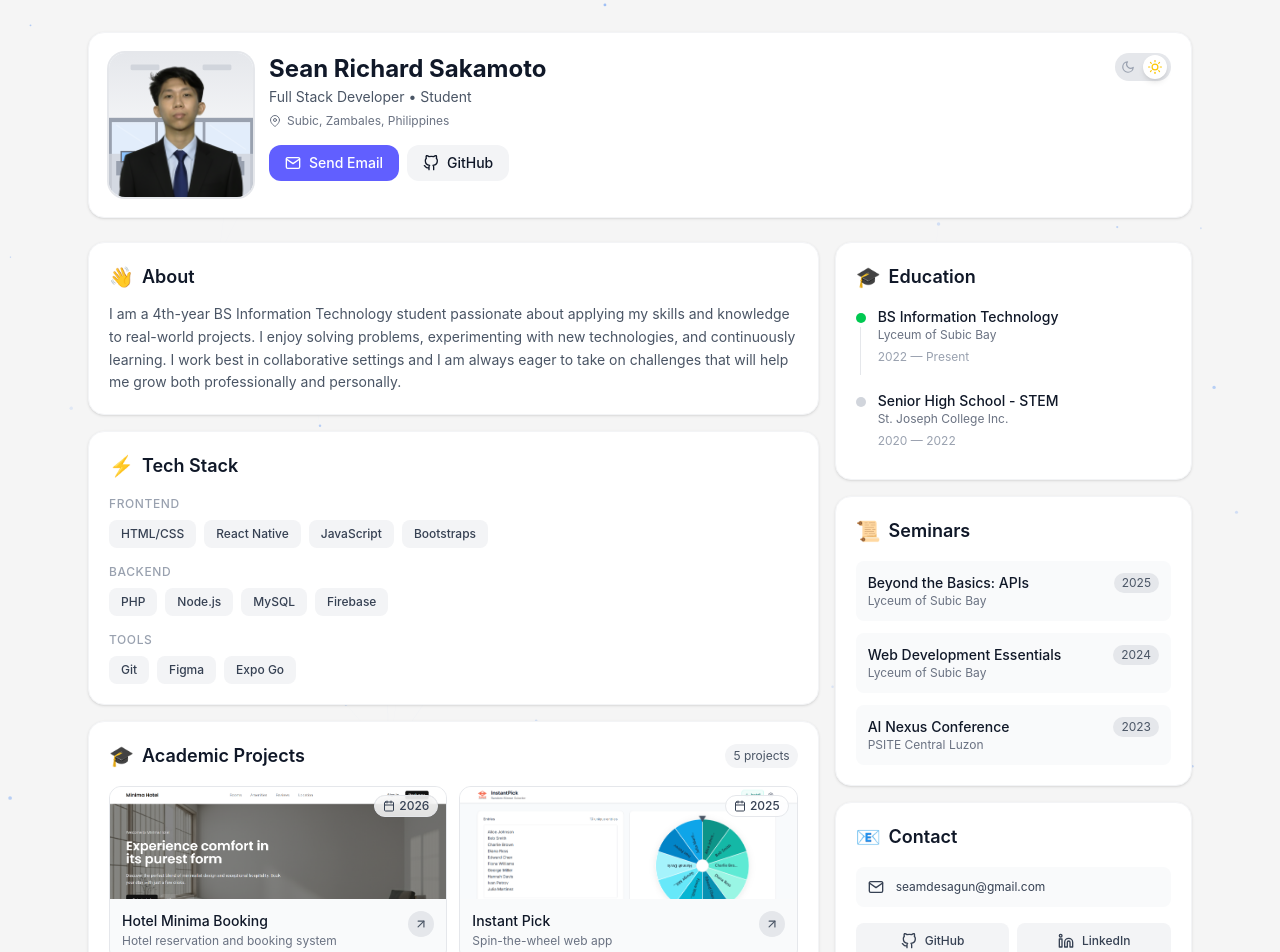
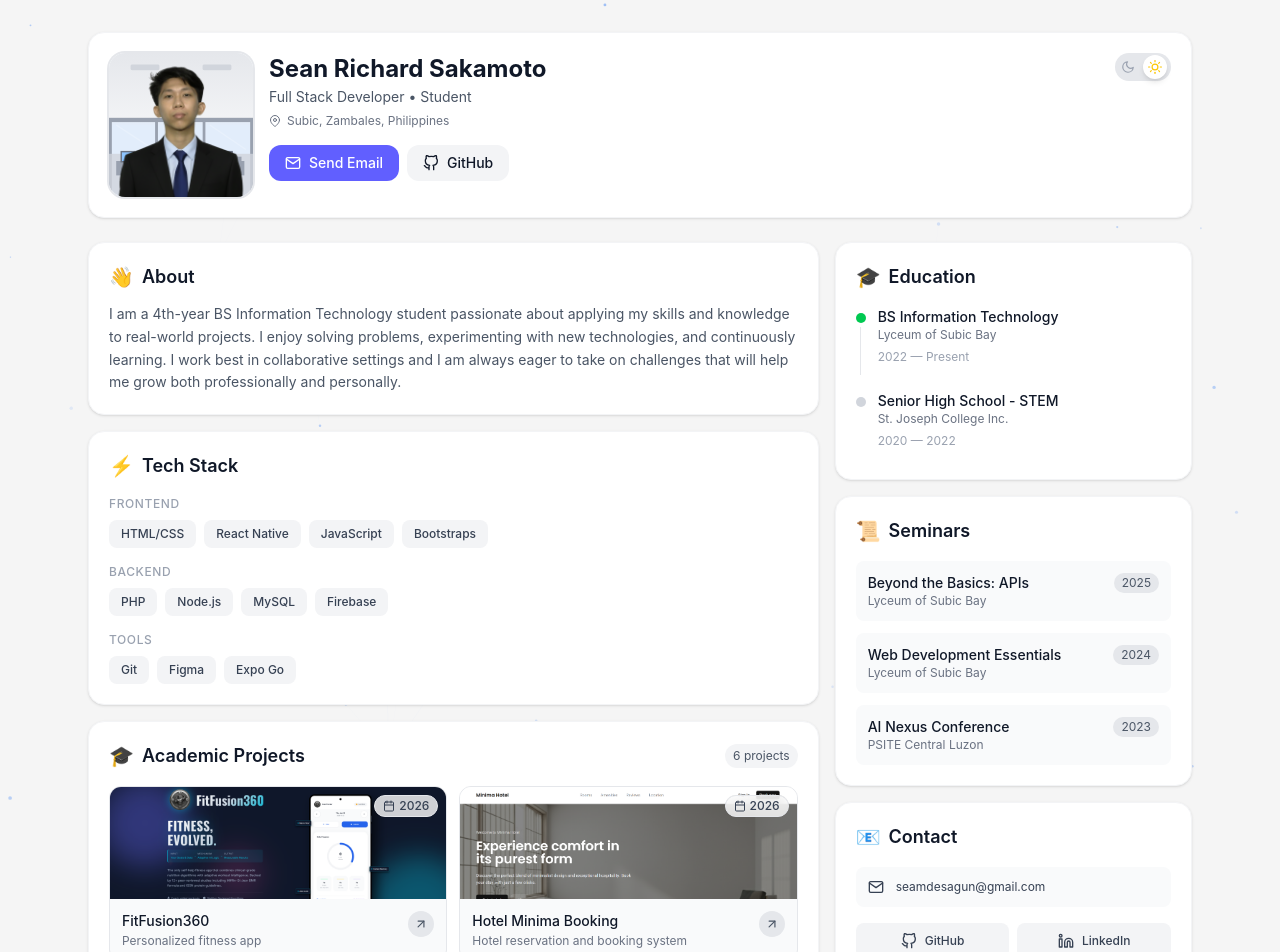
Before and after one commit to SeannyBoyyy/portfolio, a React (Vite) app: page / in a window 1280 px wide. Shown: the top 952 px of the page. Built offline with nearby package versions, Linux system fonts and the light colour scheme.

Commit message:
add caps proj

```diff
--- a/src/components/Projects.jsx
+++ b/src/components/Projects.jsx
@@ -9,6 +9,13 @@ function Projects() {
   const [showAll, setShowAll] = useState(false)
 
   const projects = [
+    {
+      title: 'FitFusion360',
+      description: 'Personalized fitness app',
+      link: 'https://danmikel1.github.io/capstoneLandingPage/',
+      image: `${base}projects/fitfusion360.png`,
+      year: '2026',
+    },
     {
       title: 'Hotel Minima Booking',
       description: 'Hotel reservation and booking system',
```
Also changed, not shown: public/projects/fitfusion360.png (added).
